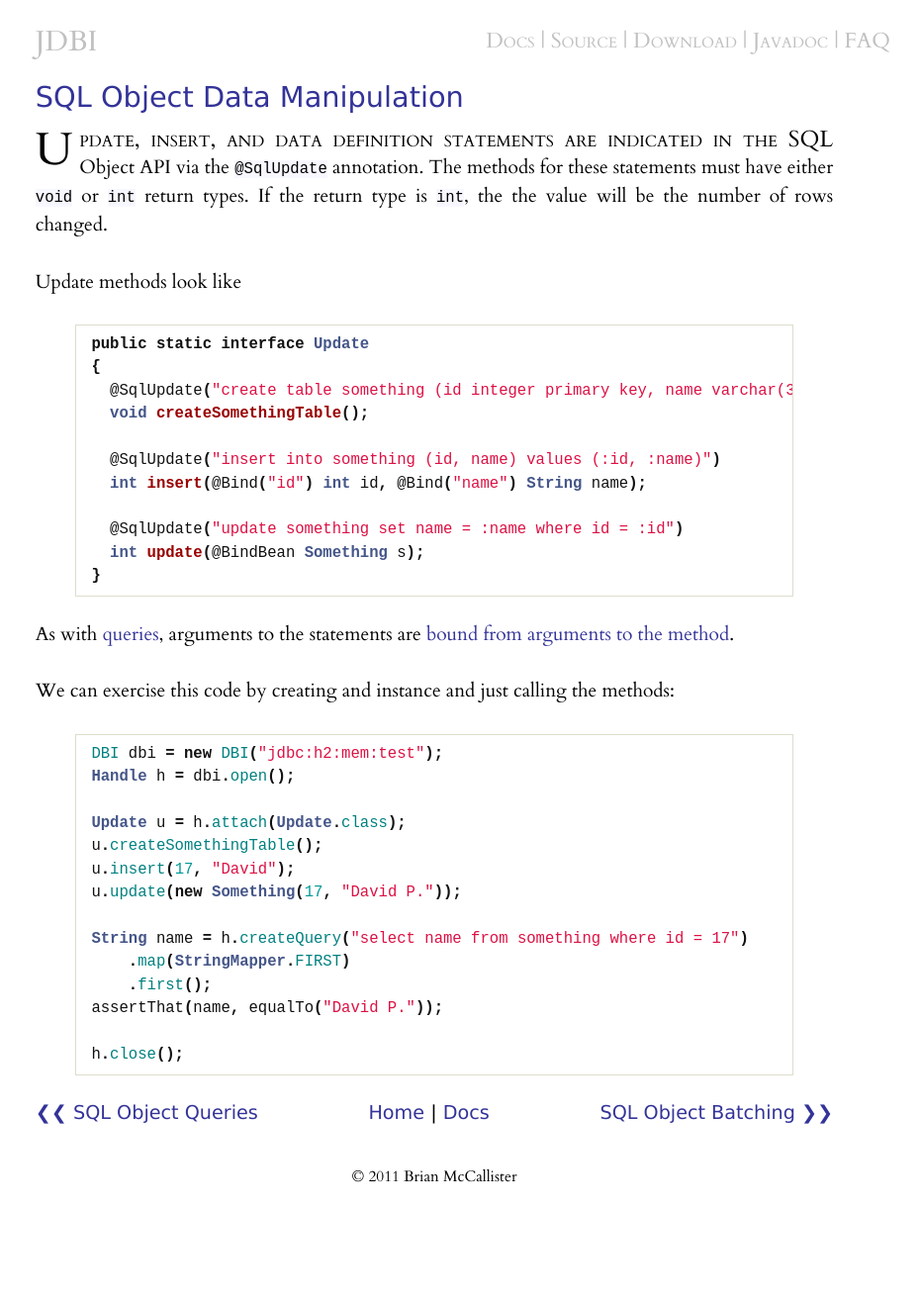
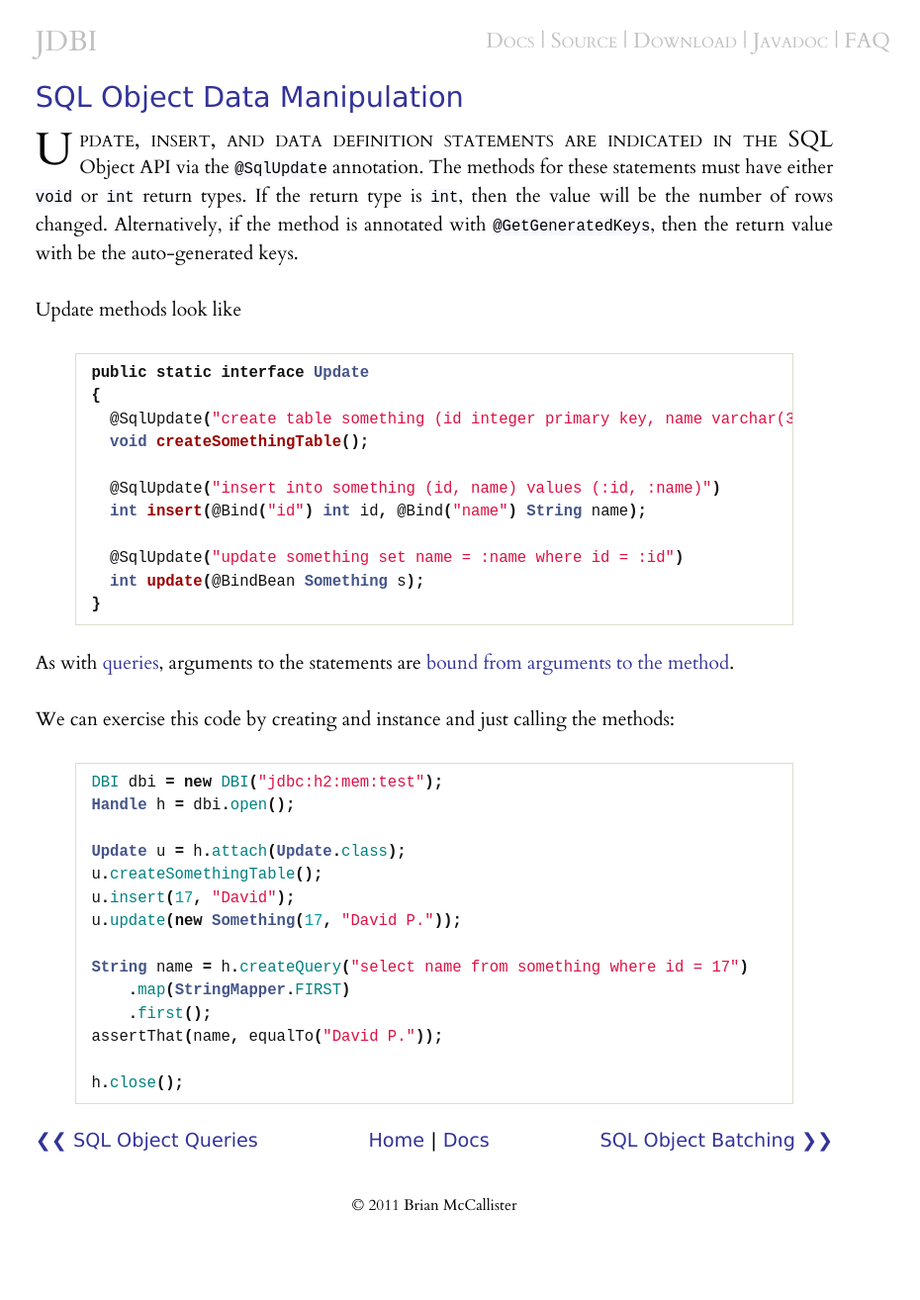
Before and after one commit to jdbi/jdbi-docs, a Jekyll site: the page built from _posts/0500-12-01-sql_object_api_dml.md, in a window 1280 px wide. Shown: the whole page at 99% size, without its empty margins (201-1131 px from the left). Built offline with Jekyll 4.4.1, drawn with Linux system fonts in a browser that asks for light colours; before the commit the page ends 1285 px from its top, so only the background shows below that.

Commit message:
Add note about @GetGeneratedKeys

```diff
--- a/_posts/0500-12-01-sql_object_api_dml.md
+++ b/_posts/0500-12-01-sql_object_api_dml.md
@@ -3,7 +3,7 @@ layout: post
 title: SQL Object Data Manipulation
 ---
 
-Update, insert, and data definition statements are indicated in the SQL Object API via the <code>@SqlUpdate</code> annotation. The methods for these statements must have either <code>void</code> or <code>int</code> return types. If the return type is <code>int</code>, the the value will be the number of rows changed.
+Update, insert, and data definition statements are indicated in the SQL Object API via the <code>@SqlUpdate</code> annotation. The methods for these statements must have either <code>void</code> or <code>int</code> return types. If the return type is <code>int</code>, then the value will be the number of rows changed. Alternatively, if the method is annotated with <code>@GetGeneratedKeys</code>, then the return value with be the auto-generated keys.
 
 Update methods look like
 
```
